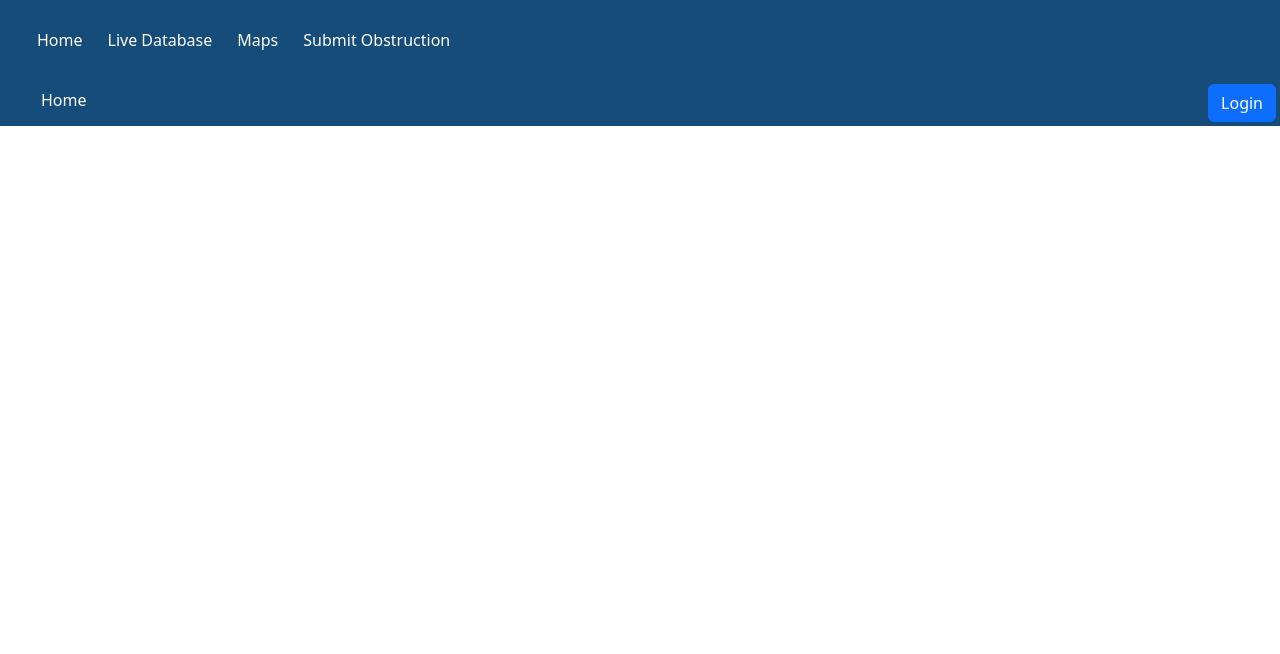
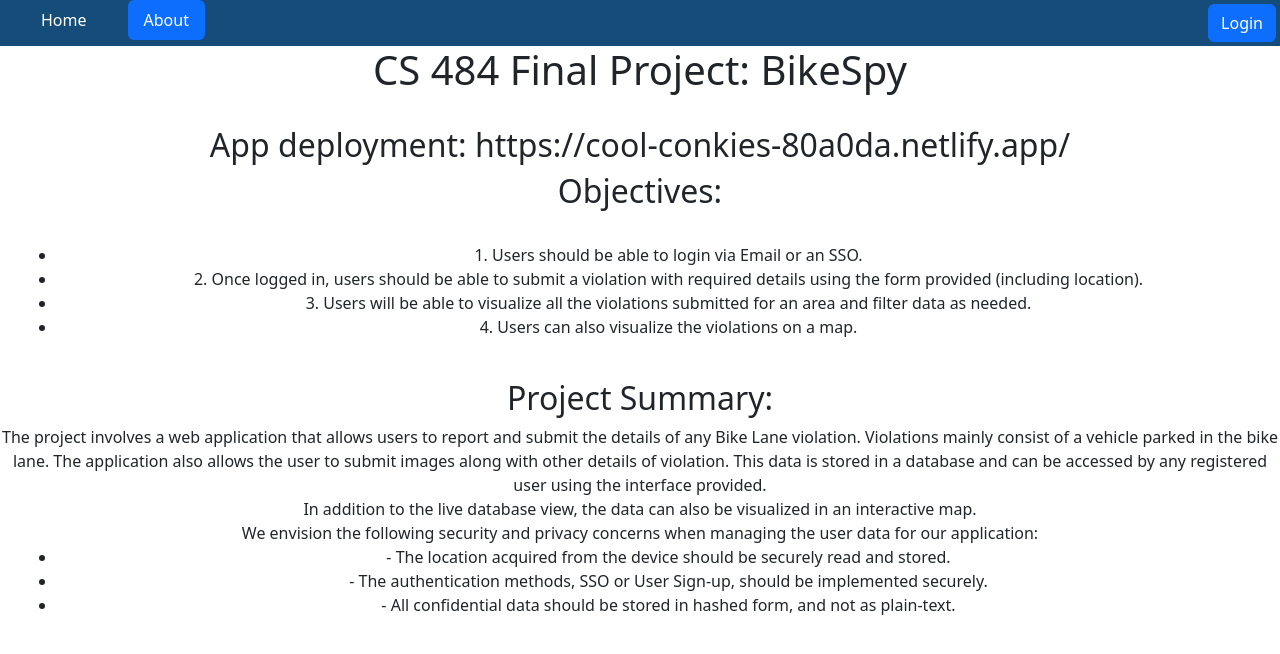
Before and after one commit to ckclassrooms/final-project-proposal-twix, a React (Create React App) app: page /about in a window 1280 px wide. Shown: the top 654 px of the page. Built offline with nearby package versions, Linux system fonts and the light colour scheme; no server answers.

Commit message:
Added about page

```diff
--- a/src/App.jsx
+++ b/src/App.jsx
@@ -7,6 +7,7 @@ import Nav from './components/Navbar';
 import SubmitObstruction from './components/SubmitObstruction';
 import LiveDb from './components/LiveDb';
 import Maps from './components/Maps';
+import About from './components/About';
 import { useState, useEffect } from "react";
 import {supabase} from './supabaseClient'
 function App() {
@@ -26,7 +27,9 @@ function App() {
   return (
     <Router>
            <div className="App">
-           <nav class="navbar navbar-default">
+            {
+              /*
+              <nav class="navbar navbar-default">
             <div class="container-fluid">
               <ul className="nav nav-pills navbar-expand">
                 <li class="nav-item">
@@ -44,11 +47,16 @@ function App() {
               </ul>
             </div>
           </nav>
+              */
+            }
+
+
           <Nav session={session} setSession={setSession}/>
            <Routes>
                  <Route path='/' element ={< Landing />}></Route>
                  <Route path='/liveDb' element={< LiveDb />}></Route>
                  <Route path='/maps' element={< Maps />}></Route>
+                 <Route path='/about' element={< About />}></Route>
                  <Route path='/submitObstruction' element={< SubmitObstruction />}></Route>
           </Routes>
           </div>
--- /dev/null
+++ b/src/components/About.jsx
@@ -0,0 +1,38 @@
+import React from 'react'
+
+function About() {
+    return (
+        <>
+            <h1> CS 484 Final Project: BikeSpy </h1>
+
+  <a href="https://github.com/ckclassrooms/final-project-proposal-twix.git">Twix </a>
+  <br></br>
+<h2>App deployment: https://cool-conkies-80a0da.netlify.app/ </h2>
+
+<h2>Objectives:</h2> <br></br>
+<ul>
+    <li>1. Users should be able to login via Email or an SSO.</li>
+    <li>2. Once logged in, users should be able to submit a violation with required details using the form provided (including location).</li>
+    <li>3. Users will be able to visualize all the violations submitted for an area and filter data as needed.</li>
+    <li>4. Users can also visualize the violations on a map.</li>
+</ul>
+
+<br></br>
+<h2>Project Summary:</h2>
+The project involves a web application that allows users to report and submit the details of any Bike Lane violation. Violations mainly consist of a vehicle parked in the bike lane. The application also allows the user to submit images along with other details of violation. This data is stored in a database and can be accessed by any registered user using the interface provided.
+<br></br>
+In addition to the live database view, the data can also be visualized in an interactive map.
+<br></br>
+We envision the following security and privacy concerns when managing the user data for our application:
+<ul>
+    <li>- The location acquired from the device should be securely read and stored.</li>
+    <li>- The authentication methods, SSO or User Sign-up, should be implemented securely.</li>
+    <li>- All confidential data should be stored in hashed form, and not as plain-text.</li>
+</ul>
+
+
+        </>
+    )
+}
+
+export default About
--- a/src/components/Navbar.jsx
+++ b/src/components/Navbar.jsx
@@ -30,6 +30,8 @@ function Nav({session, setSession}) {
             to="/list">Maps</NavLink></li>
         <li className="nav-item"><NavLink className={({ isActive }) => "nav-link " + (isActive ? " active" : "")}
             to="/chart">Submit Obstruction</NavLink></li>
+            <li className="nav-item"><NavLink className={({ isActive }) => "nav-link " + (isActive ? " active" : "")}
+            to="/about">About </NavLink></li>
         <li className="nav-item ms-auto"><button className="btn btn-primary m-1" id='logoutSubmit' onClick={()=>logoutSubmit()}>Logout</button></li>
     </ul>)
     }
@@ -38,6 +40,8 @@ function Nav({session, setSession}) {
     <ul className="nav nav-pills navbar-expand">
         <li className="nav-item "><NavLink className={({ isActive }) => "nav-link " + (isActive ? " active" : "")}
             to="/" end>Home</NavLink></li>
+            <li className="nav-item"><NavLink className={({ isActive }) => "nav-link " + (isActive ? " active" : "")}
+            to="/about">About </NavLink></li>
             <div className="ms-auto" style={{display:"flex"}}>
                <li className="nav-item ms-auto"><button className="btn btn-primary m-1" id='loginSubmit' onClick={()=>loginSubmit()}>Login</button></li>
             </div>
```
Also changed, not shown: 1 other file (tests, documents, lock files or other folders).
